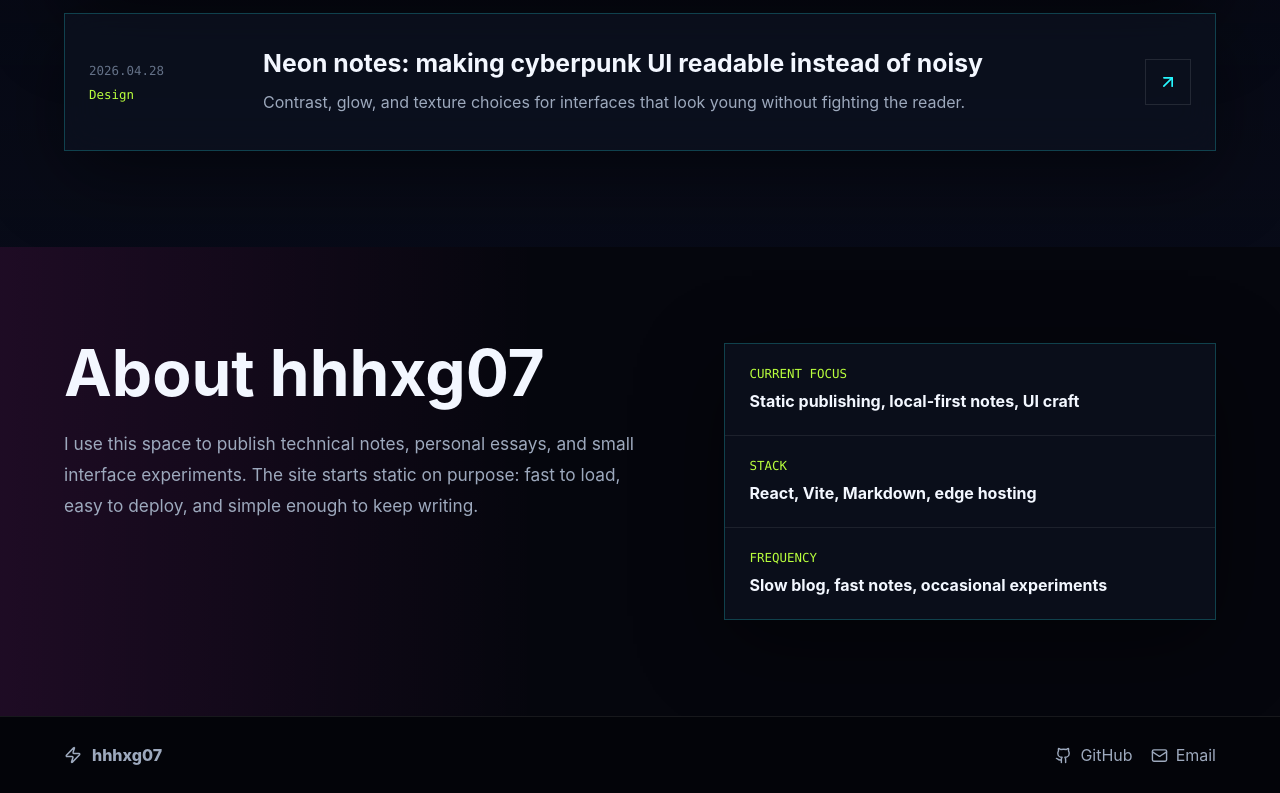
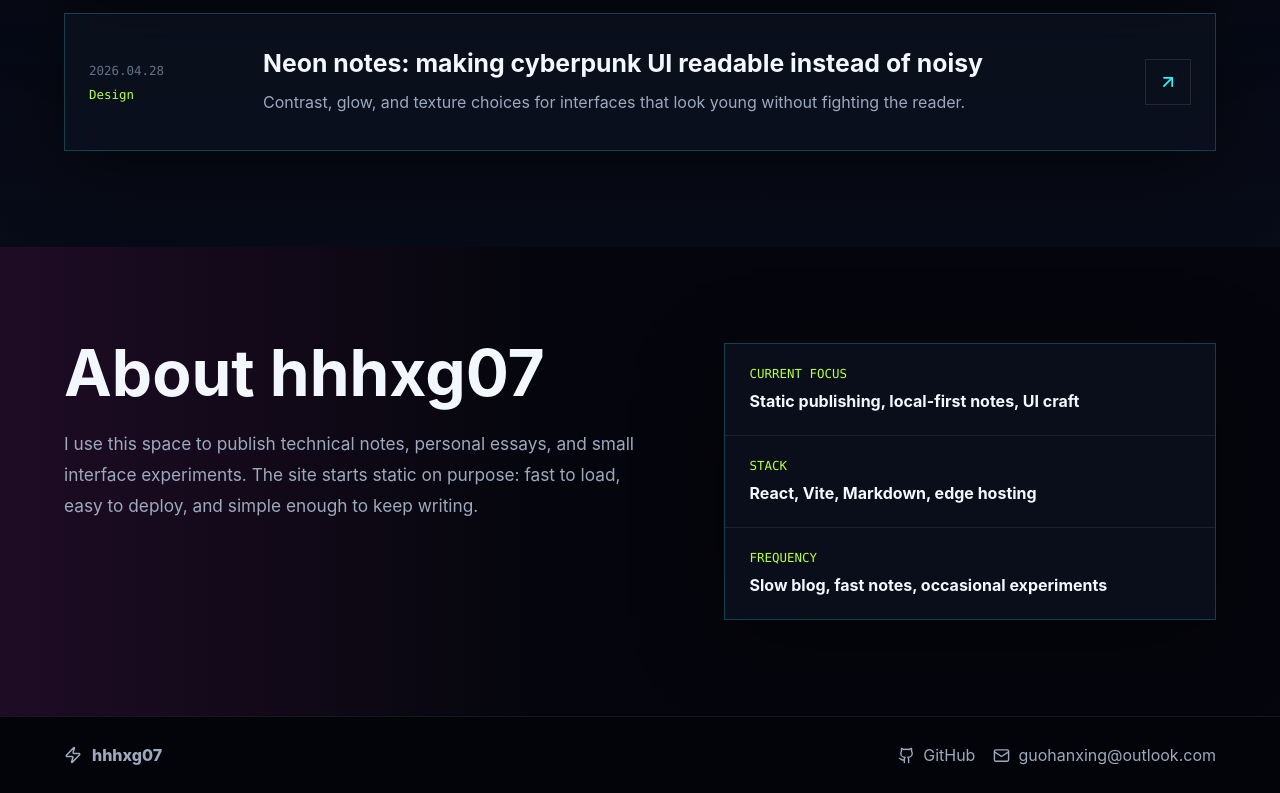
Before and after one commit to EliGuo2007/hhhxg07-homepage, a React (Vite) app: page / in a window 1280 px wide. Shown: the part 1360-2153 px from the top of the page. Built offline with nearby package versions, Linux system fonts and the light colour scheme.

Commit message:
Show email as plain footer text

```diff
--- a/src/App.jsx
+++ b/src/App.jsx
@@ -238,10 +238,10 @@ function Footer() {
           <Github size={17} aria-hidden="true" />
           GitHub
         </a>
-        <a href="mailto:guohanxing@outlook.com">
+        <span className="footer-contact">
           <Mail size={17} aria-hidden="true" />
-          Email
-        </a>
+          guohanxing@outlook.com
+        </span>
       </div>
     </footer>
   );
--- a/src/styles.css
+++ b/src/styles.css
@@ -440,10 +440,14 @@ h2 {
   gap: 18px;
 }
 
-.footer-links a {
+.footer-links a,
+.footer-contact {
   display: inline-flex;
   align-items: center;
   gap: 8px;
+}
+
+.footer-links a {
   transition: color 180ms ease;
 }
 
```
